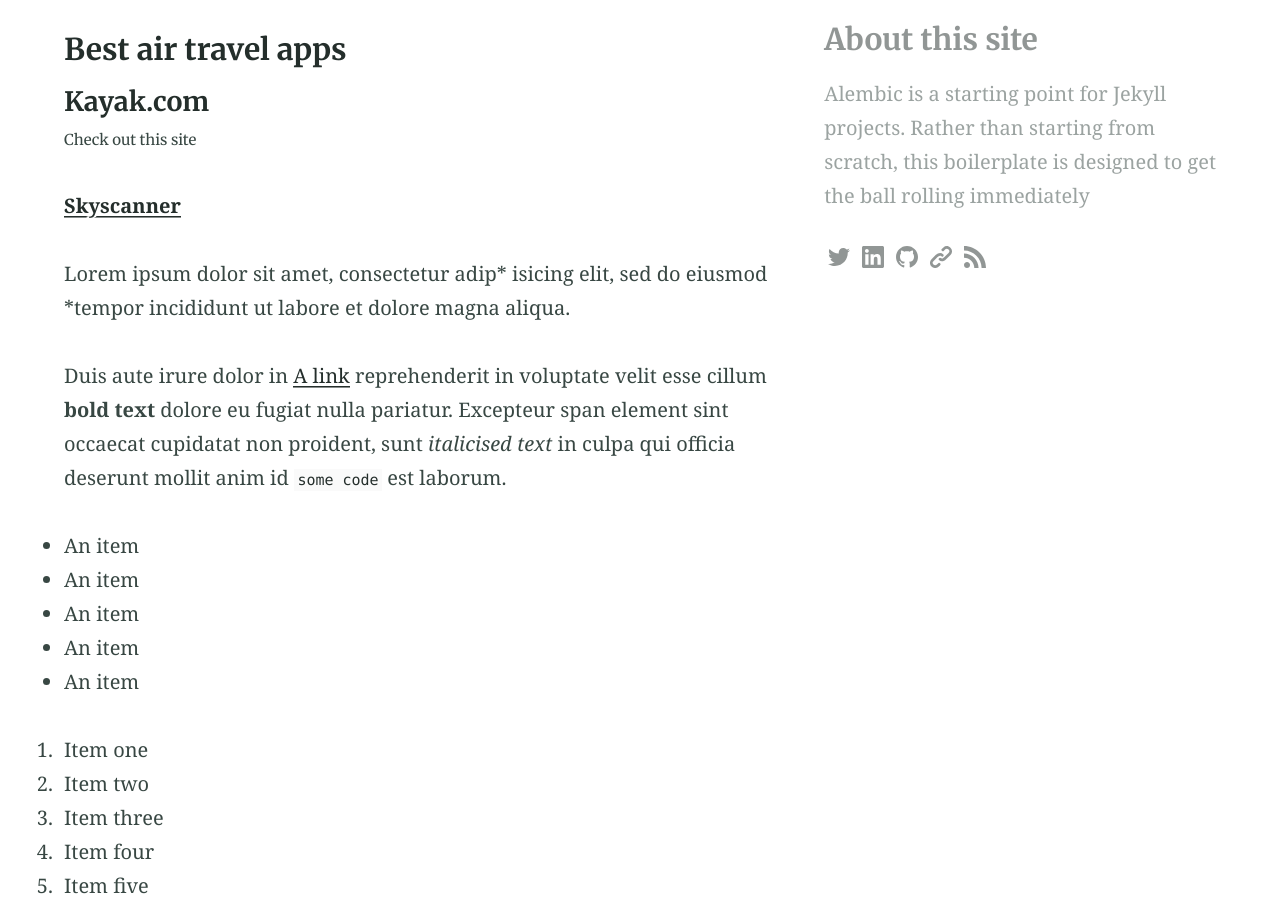
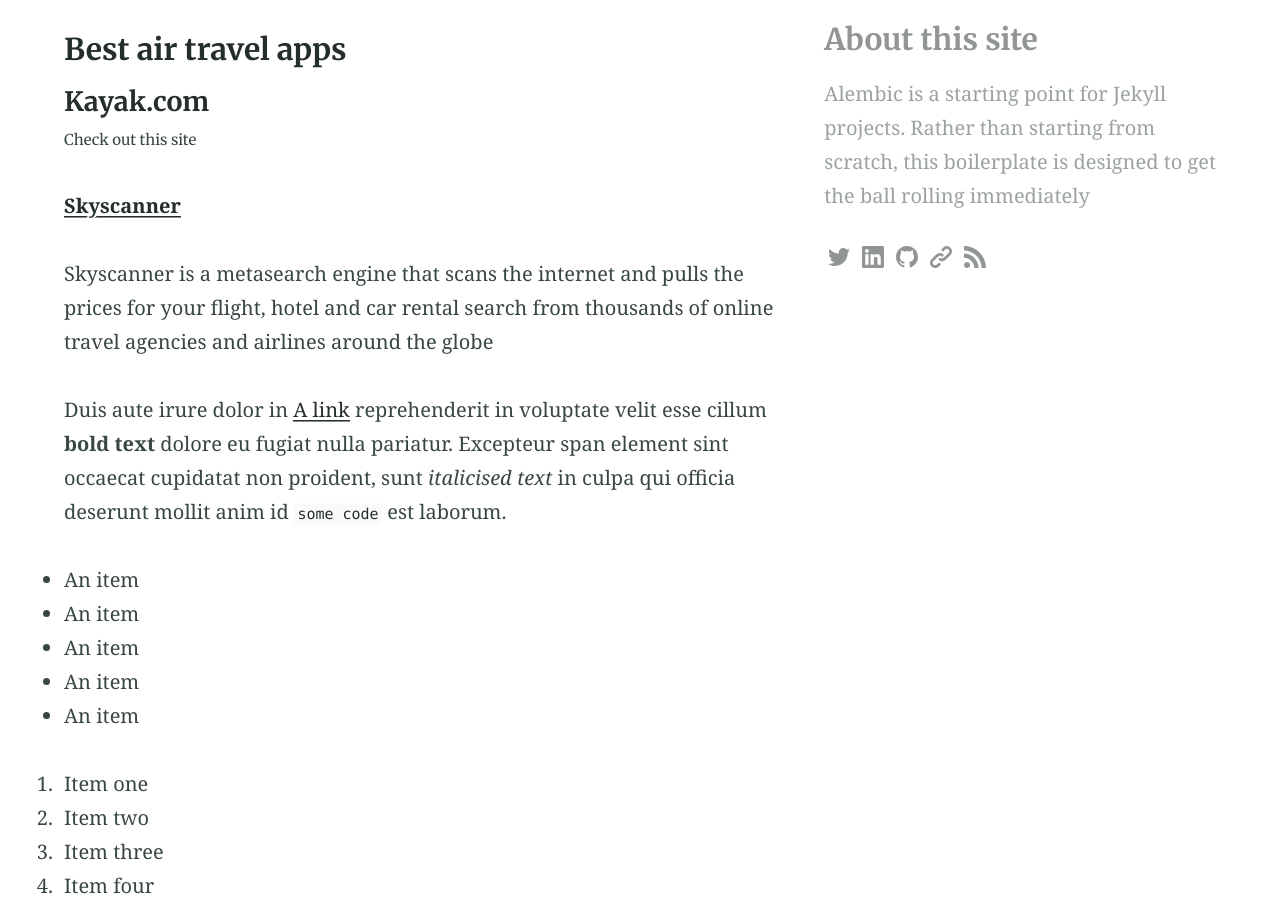
Before and after one commit to Coolweb2go/alembic, a Jekyll site: the page built from resources.md, in a window 1280 px wide and 900 px high, scrolled down 493 px. Built offline with Jekyll 4.4.1, drawn with Linux system fonts in a browser that asks for light colours.

Commit message:
Update from Forestry.io elle gamboa updated resources.md

```diff
--- a/resources.md
+++ b/resources.md
@@ -16,7 +16,7 @@
 
 [**Skyscanner**](https://www.skyscanner.com/ "link here")
 
-Lorem ipsum dolor sit amet, consectetur adip* isicing elit, sed do eiusmod *tempor incididunt ut labore et dolore magna aliqua.
+Skyscanner is a metasearch engine that scans the internet and pulls the prices for your flight, hotel and car rental search from thousands of online travel agencies and airlines around the globe
 
 Duis aute irure dolor in [A link](https://david.darn.es "A link") reprehenderit in voluptate velit esse cillum **bold text** dolore eu fugiat nulla pariatur. Excepteur span element sint occaecat cupidatat non proident, sunt _italicised text_ in culpa qui officia deserunt mollit anim id `some code` est laborum.
 
```
